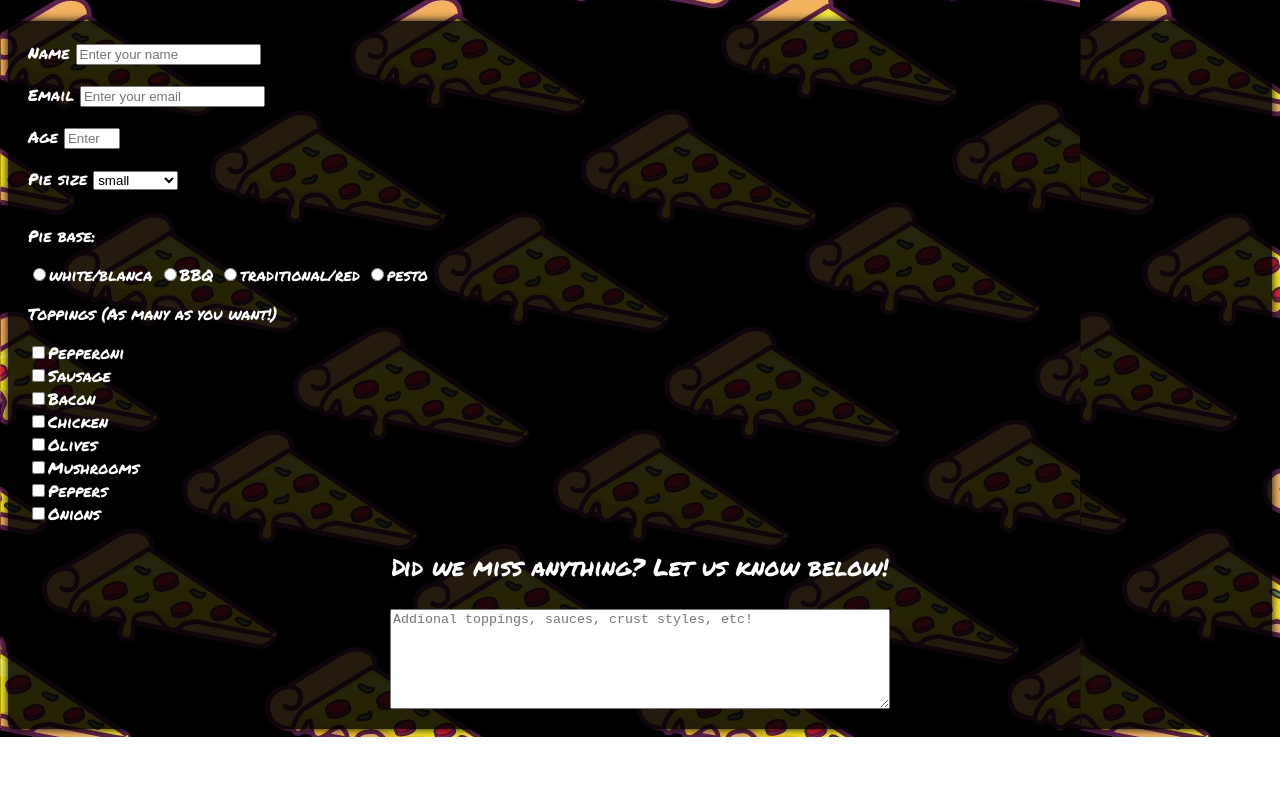
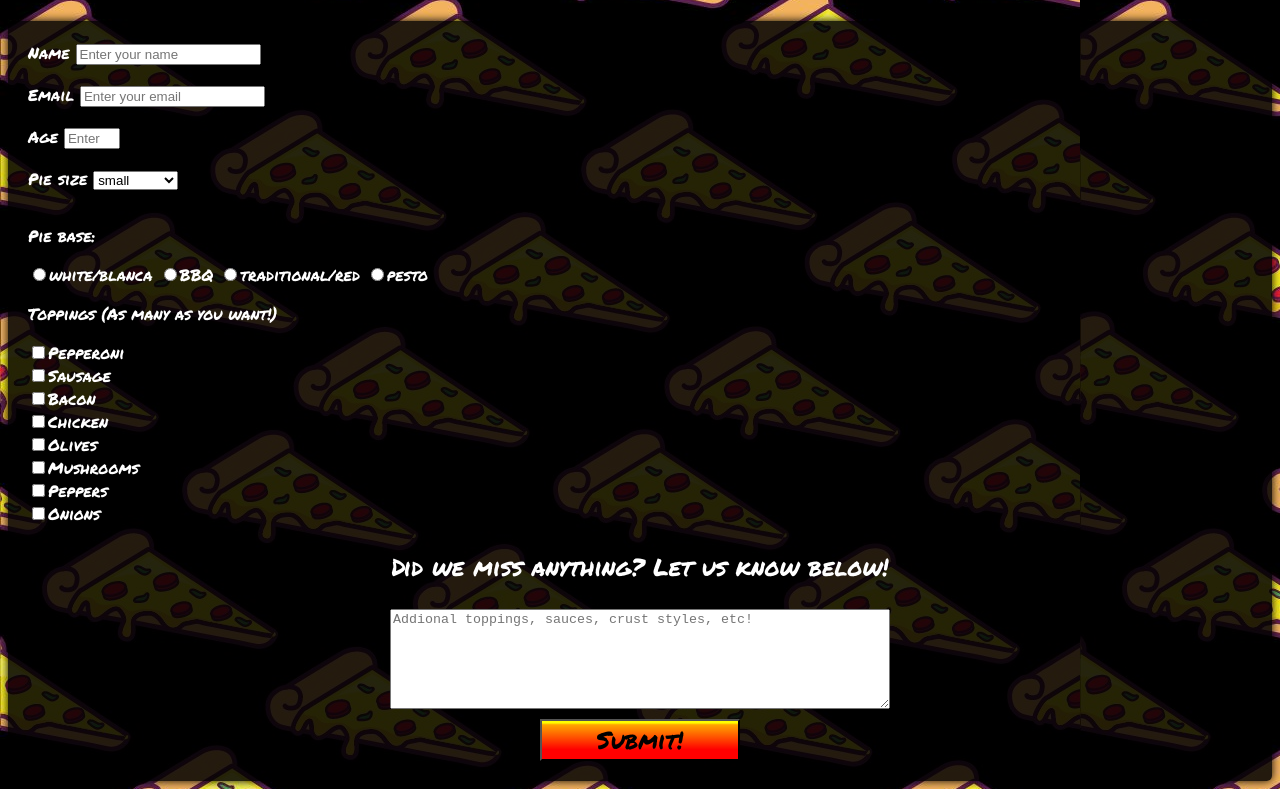
Before and after one commit to Garballa/Survey_form, a plain HTML site: page index.html in a window 1280 px wide. Shown: the part 109-898 px from the top of the page. Before the commit the page ends 846 px from the top, so only its background shows below. Drawn offline with Linux system fonts and the light colour scheme; a web font is replaced by a local one.

Commit message:
Add text area, submit button, more styling.

```diff
--- a/index.html
+++ b/index.html
@@ -95,6 +95,7 @@
   </div>
   <p id="description"> Did we miss anything? Let us know below!</p>
   <textarea id="text-area" name="text-area" placeholder="Addional toppings, sauces, crust styles, etc!"></textarea>
+  <button id="submit" value="ultimate-pie" type="button">Submit!</button>
     </form>
     </div>
   </body>
--- a/style.css
+++ b/style.css
@@ -36,3 +36,13 @@ body {
   width: 500px;
   height: 100px;
 }
+#submit {
+  display: block;
+  margin-left: auto;
+  margin-right: auto;
+  margin-top: 10px;
+  width: 200px;
+  background: linear-gradient(yellow 5%, orange 10%, red 75%);
+  font-size: x-large;
+  font-family: "Permanent Marker", cursive;
+}
```
